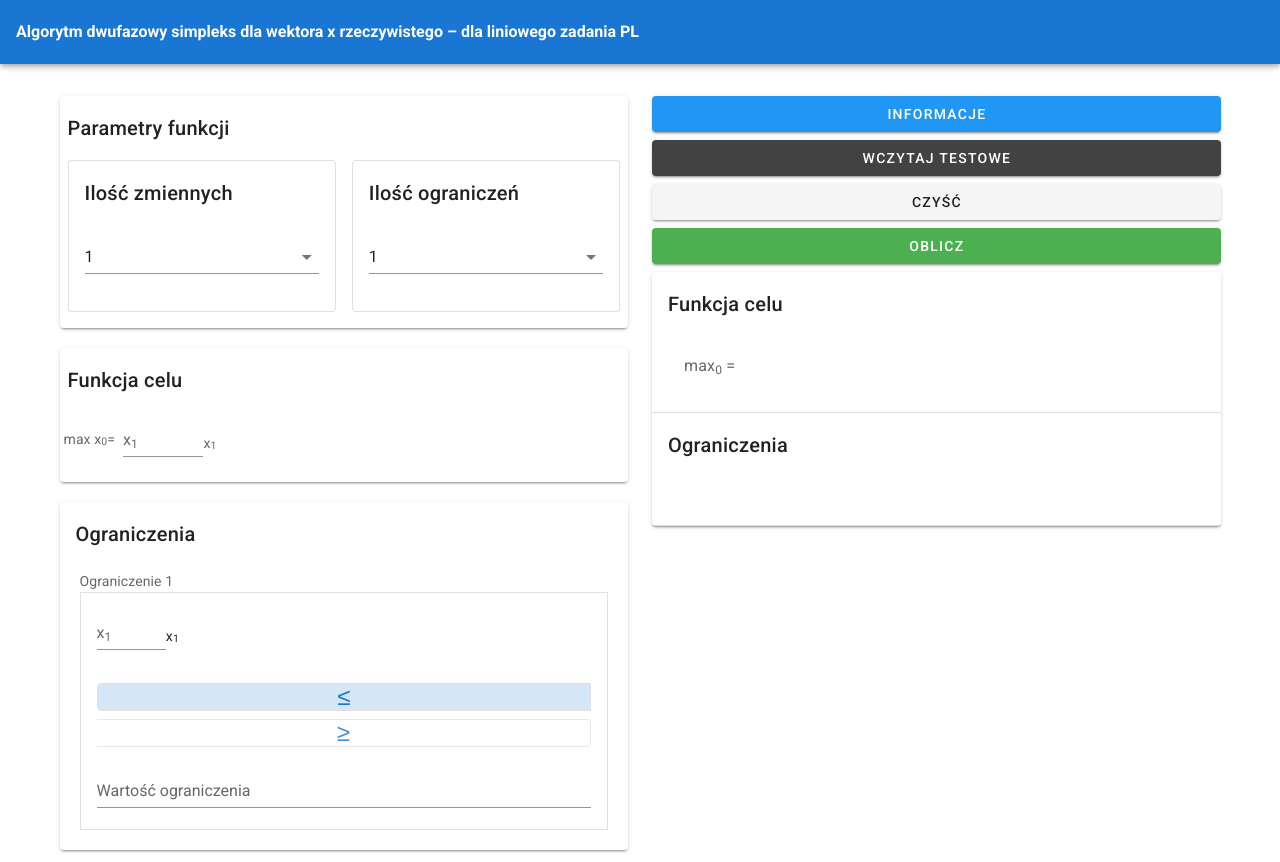
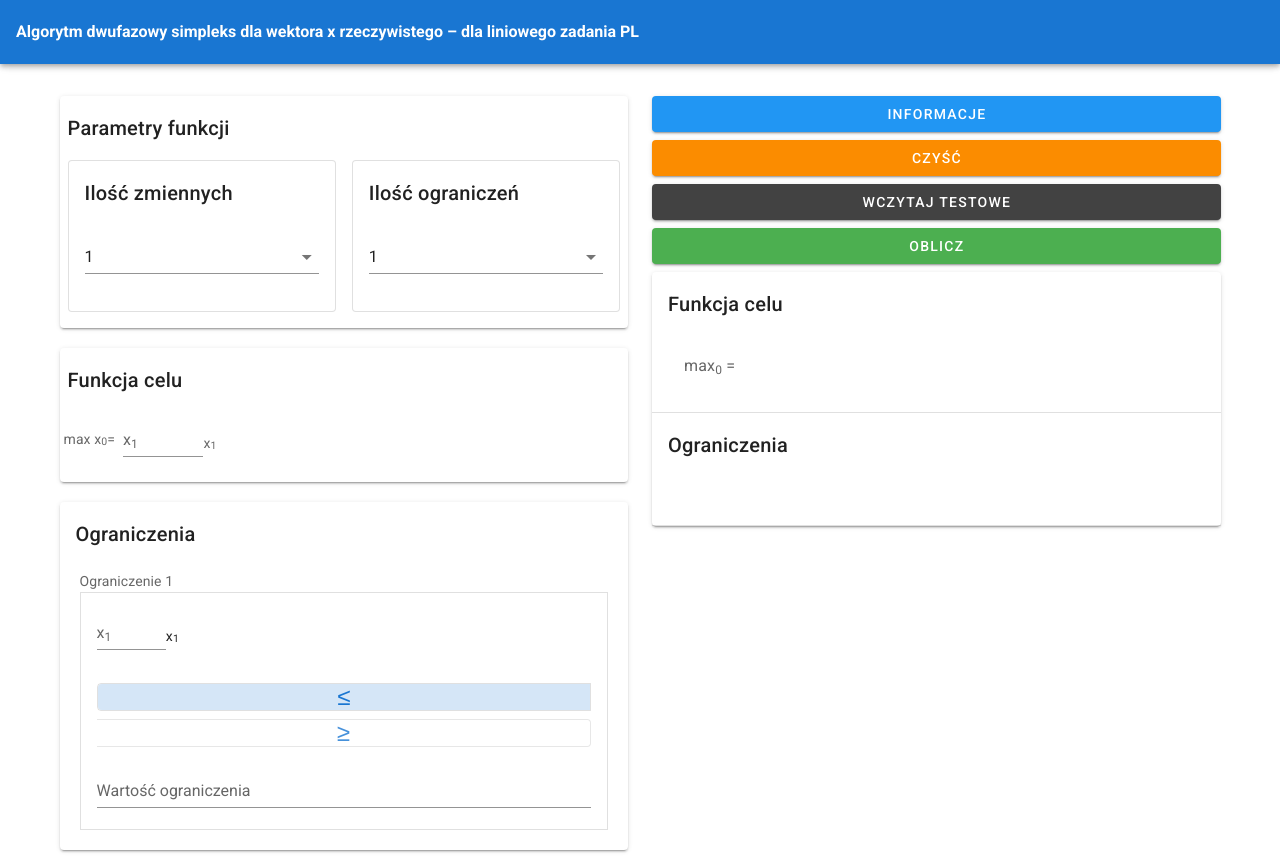
Before and after one commit to GrzegorzSikorski96/pwr-timo, a Vue app: page / in a window 1280 px wide. Built offline with nearby package versions, Linux system fonts and the light colour scheme.

Commit message:
fixed rendering simplex tables when stop after first, changed button order and oclor

```diff
--- a/src/components/Home.vue
+++ b/src/components/Home.vue
@@ -9,14 +9,14 @@
 
       <v-col class="col-12 col-sm-12 col-md-12 col-lg-6">
         <v-btn class="v-btn--block mb-2 info" @click="showAuthor = true">Informacje</v-btn>
+        <v-btn class="v-btn--block mb-2 warning" @click="clear">Czyść</v-btn>
         <v-btn class="v-btn--block mb-2 secondary" @click="loadExample">Wczytaj testowe</v-btn>
-        <v-btn class="v-btn--block mb-2 danger" @click="clear">Czyść</v-btn>
         <v-btn class="v-btn--block mb-2 success" @click="calculate">Oblicz</v-btn>
 
         <Summary :base="base" :limitations="limitations" :result="result"/>
 
         <br>
-        <template v-if="iterations.length-1">
+        <template v-if="render">
           <div v-for="(iteration, key) in iterations" :key="key" class="mb-4">
             <div class="iteration-header d-flex">
               <template v-if="key !== 0">
@@ -92,6 +92,7 @@ export default {
       variables: [],
     },
     counter: 0,
+    render: false,
   }),
   methods: {
     calculate: function () {
@@ -102,6 +103,8 @@ export default {
         matrix: matrix,
         legend: Matrix.makeLegend(matrix.length, matrix[0].length, Array.from(this.limitations.slice(0, this.parameters.limitations), x => x.sign))
       };
+
+      this.render = true;
 
       if (Simplex.hasMajorityRestrictions(this.getLastLegend().signs)) {
         this.iterations.push(Object.assign({}, Simplex.changeMajoritySign(this.getLastIteration())));
@@ -170,10 +173,10 @@ export default {
           }
         }
       }]
-
-      this.result= {
+      this.render = false;
+      this.result = {
         text: "",
-            value: {},
+        value: {},
         variables: [],
       };
     },
```
Also changed, not shown: 7 other files (tests, documents, lock files or other folders).
